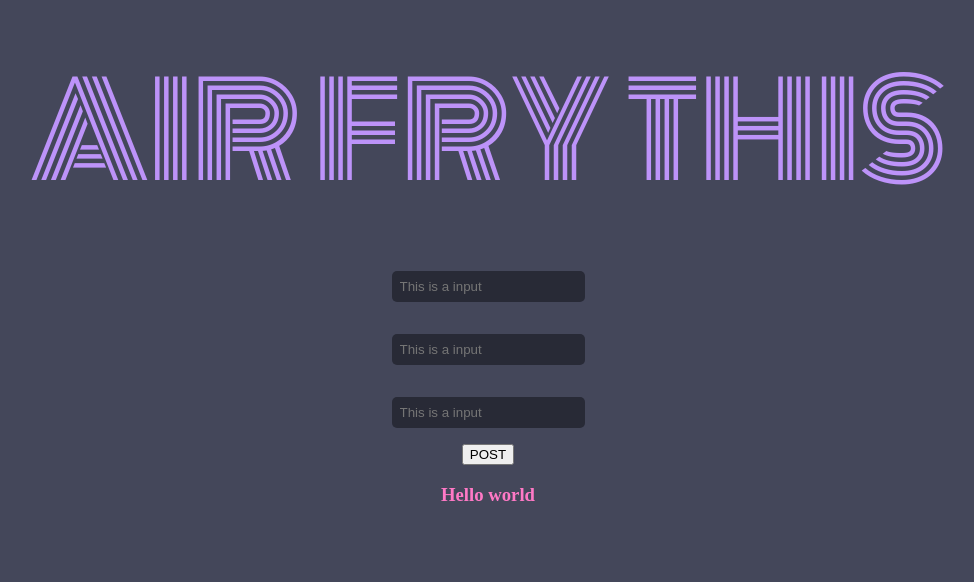
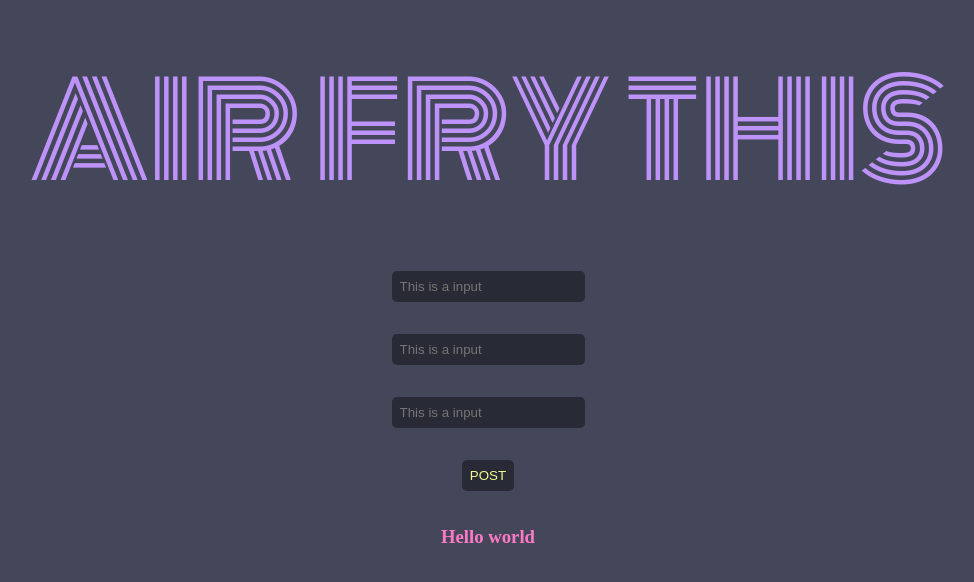
Before and after one commit to REACH47/airfrythis, a React (Create React App) app in the folder airfrythis/: page / in a window 1280 px wide. Shown: the top 582 px of the page, without its empty margins (152-1126 px from the left). Built offline with nearby package versions, Linux system fonts and the light colour scheme.

Commit message:
temporary styling to button

```diff
--- a/airfrythis/src/Components/Form/Form.scss
+++ b/airfrythis/src/Components/Form/Form.scss
@@ -17,7 +17,15 @@
   }
 
   &__input:focus {
-    border: none;
     outline: none;
   }
+
+  &__button {
+    color: #f1fa8c;
+    background-color: #282a36;
+    border: none;
+    border-radius: 5px;
+    padding: 0.5rem;
+    margin: 1rem;
+  }
 }
```
